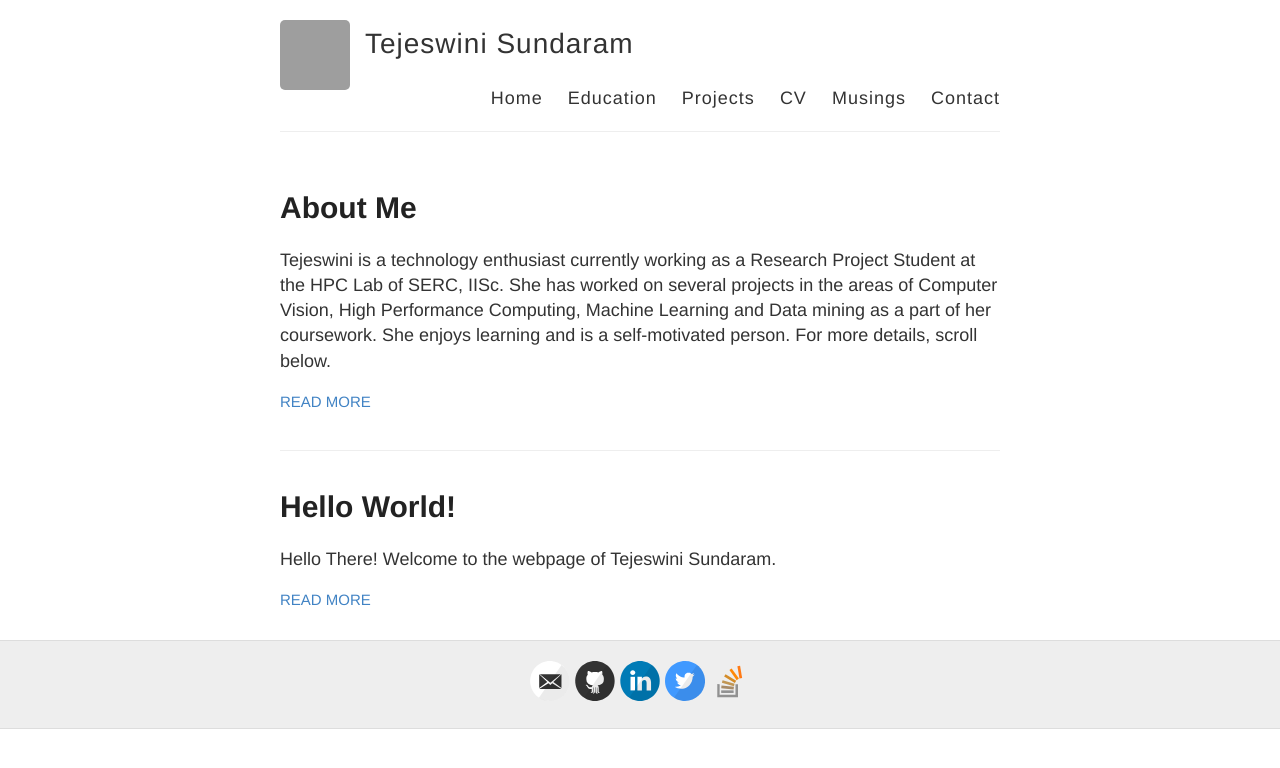
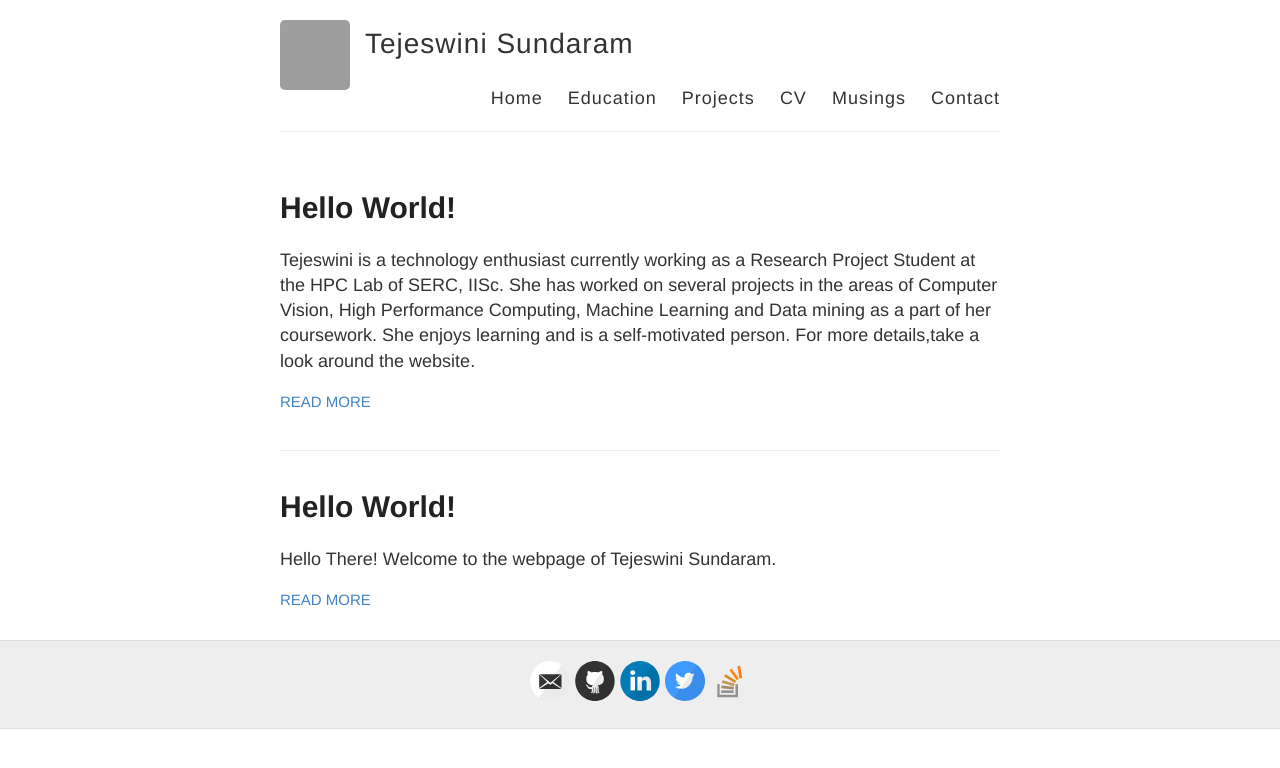
Before and after one commit to tejeswinisundaram/tejeswinisundaram.github.io, a Jekyll site: the page built from index.html, in a window 1280 px wide. Shown: the top 768 px of the page. Built offline with Jekyll 4.4.1, drawn with Linux system fonts in a browser that asks for light colours; Markdown is read by kramdown in place of the engine named in the settings; grey boxes are pictures that could not be loaded.

Commit message:
Update 2015-10-7-About-Me.md

```diff
--- a/_posts/2015-10-7-About-Me.md
+++ b/_posts/2015-10-7-About-Me.md
@@ -1 +1,6 @@
-Tejeswini is a technology enthusiast currently working as a Research Project Student at the HPC Lab of SERC, IISc. She has worked on several projects in the areas of Computer Vision, High Performance Computing, Machine Learning and Data mining as a part of her coursework. She enjoys learning and is a self-motivated person. For more details, scroll below.
+---
+layout: post
+title: Hello World!
+---
+
+Tejeswini is a technology enthusiast currently working as a Research Project Student at the HPC Lab of SERC, IISc. She has worked on several projects in the areas of Computer Vision, High Performance Computing, Machine Learning and Data mining as a part of her coursework. She enjoys learning and is a self-motivated person. For more details,take a look around the website.
```
